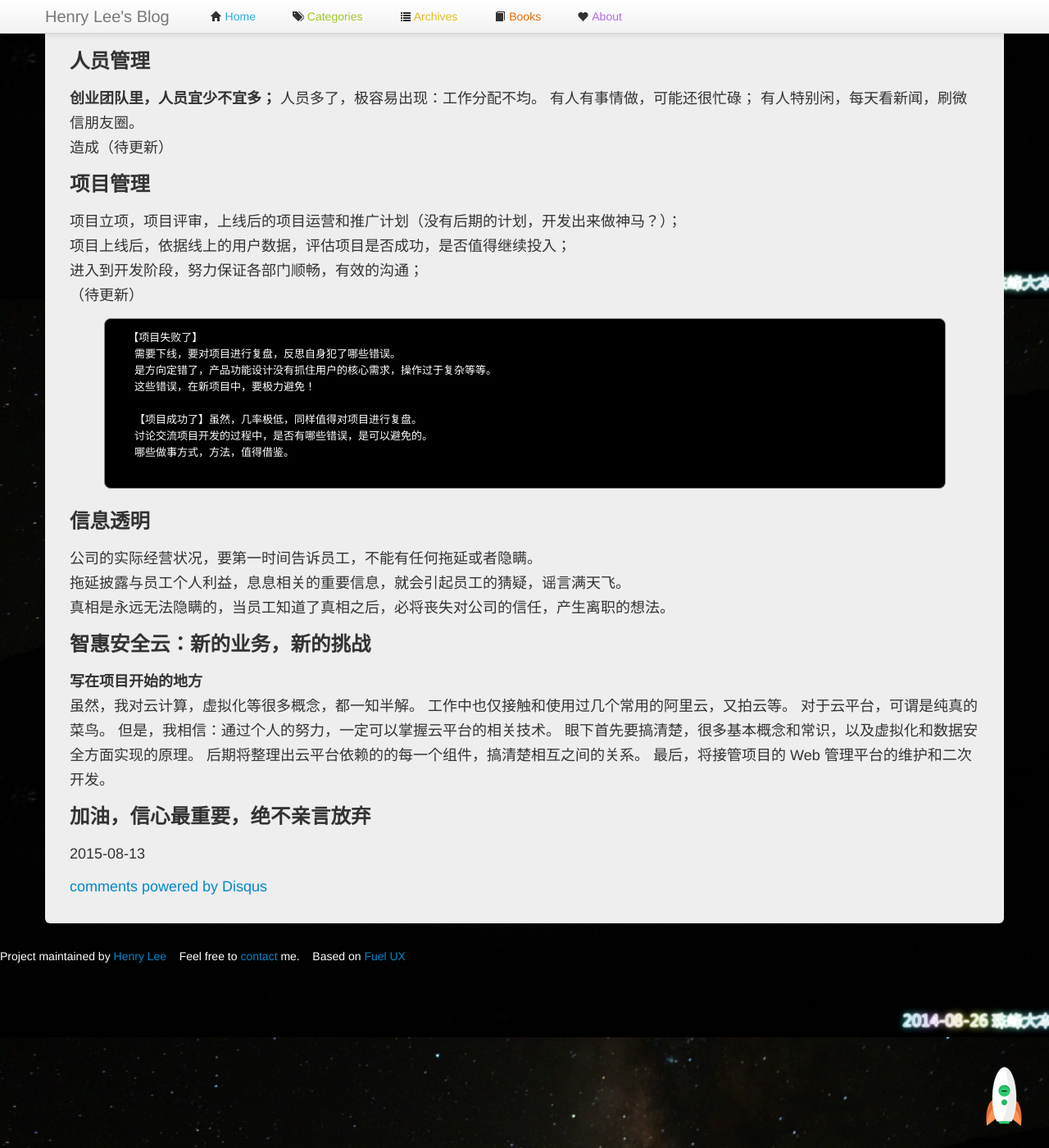
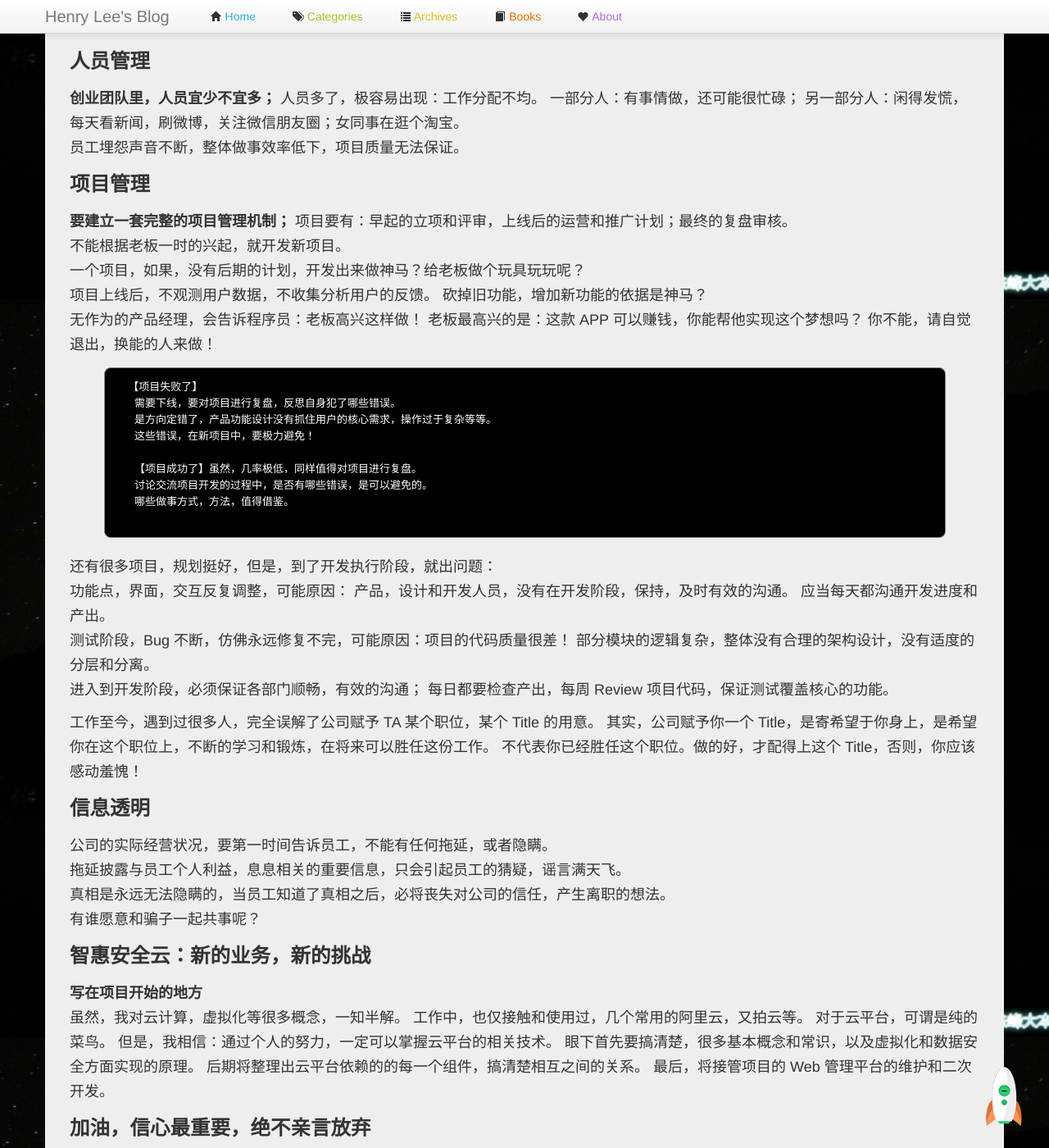
Before and after one commit to manageyp/manageyp.github.com, a Jekyll site: the page built from _posts/2015-08-13-back-to-unionpaysmart-taking-challenges-in-data-security-cloud.html, in a window 1280 px wide and 1400 px high, scrolled down 535 px. Shown: the whole window at 82% size. Built offline with Jekyll 4.4.1, drawn with Linux system fonts in a browser that asks for light colours; comment, search, counter and statistics services are not loaded; some of the changed text lies outside the part shown.

Commit message:
[Change] back-to-unionpaysmart-taking-challenges-in-data-security-cloud

```diff
--- a/_posts/2015-08-13-back-to-unionpaysmart-taking-challenges-in-data-security-cloud.html
+++ b/_posts/2015-08-13-back-to-unionpaysmart-taking-challenges-in-data-security-cloud.html
@@ -24,7 +24,7 @@ record_on: 2015-08-13
 <h3>创业公司</h3>
 <p>
 一家创业公司，在成立之初，要对自己所在的行业，有充分的研究。
-是否占据了天时、地利、人和。</br>
+尽全力占据了天时、地利、人和。</br>
 
 <b>天时：</b>此时进入市场创业，是否是最佳的时机；</br>
 <b>地利：</b>明确自身拥有哪些，有利于创业成功的资源；</br>
@@ -44,23 +44,32 @@ record_on: 2015-08-13
 <b>创业团队里，人员宜少不宜多；</b>
 
 人员多了，极容易出现：工作分配不均。
-有人有事情做，可能还很忙碌；
-有人特别闲，每天看新闻，刷微信朋友圈。</br>
+一部分人：有事情做，还可能很忙碌；
+另一部分人：闲得发慌，每天看新闻，刷微博，关注微信朋友圈；女同事在逛个淘宝。</br>
 
-造成（待更新）
+员工埋怨声音不断，整体做事效率低下，项目质量无法保证。
 </p>
 
 
 <h3>项目管理</h3>
 <p>
-项目立项，项目评审，上线后的项目运营和推广计划（没有后期的计划，开发出来做神马？）；</br>
+<b>要建立一套完整的项目管理机制；</b>
 
-项目上线后，依据线上的用户数据，评估项目是否成功，是否值得继续投入；</br>
+项目要有：早起的立项和评审，上线后的运营和推广计划；最终的复盘审核。</br>
 
-进入到开发阶段，努力保证各部门顺畅，有效的沟通；</br>
+不能根据老板一时的兴起，就开发新项目。</br>
 
-（待更新）
+一个项目，如果，没有后期的计划，开发出来做神马？给老板做个玩具玩玩呢？</br>
+
+项目上线后，不观测用户数据，不收集分析用户的反馈。
+砍掉旧功能，增加新功能的依据是神马？</br>
+
+无作为的产品经理，会告诉程序员：老板高兴这样做！
+老板最高兴的是：这款 APP 可以赚钱，你能帮他实现这个梦想吗？
+你不能，请自觉退出，换能的人来做！</br>
+
 </p>
+
 
 <p>
   <pre class="prettyprint lang-html">
@@ -76,11 +85,35 @@ record_on: 2015-08-13
 </p>
 
 
+<p>
+还有很多项目，规划挺好，但是，到了开发执行阶段，就出问题：</br>
+
+功能点，界面，交互反复调整，可能原因：
+产品，设计和开发人员，没有在开发阶段，保持，及时有效的沟通。
+应当每天都沟通开发进度和产出。</br>
+
+测试阶段，Bug 不断，仿佛永远修复不完，可能原因：项目的代码质量很差！
+部分模块的逻辑复杂，整体没有合理的架构设计，没有适度的分层和分离。</br>
+
+进入到开发阶段，必须保证各部门顺畅，有效的沟通；
+每日都要检查产出，每周 Review 项目代码，保证测试覆盖核心的功能。
+</p>
+
+
+<p>
+工作至今，遇到过很多人，完全误解了公司赋予 TA 某个职位，某个 Title 的用意。
+其实，公司赋予你一个 Title，是寄希望于你身上，是希望你在这个职位上，不断的学习和锻炼，在将来可以胜任这份工作。
+不代表你已经胜任这个职位。做的好，才配得上这个 Title，否则，你应该感动羞愧！</br>
+</p>
+
+
 <h3>信息透明</h3>
 <p>
-公司的实际经营状况，要第一时间告诉员工，不能有任何拖延或者隐瞒。</br>
-拖延披露与员工个人利益，息息相关的重要信息，就会引起员工的猜疑，谣言满天飞。</br>
-真相是永远无法隐瞒的，当员工知道了真相之后，必将丧失对公司的信任，产生离职的想法。
+公司的实际经营状况，要第一时间告诉员工，不能有任何拖延，或者隐瞒。</br>
+拖延披露与员工个人利益，息息相关的重要信息，只会引起员工的猜疑，谣言满天飞。</br>
+真相是永远无法隐瞒的，当员工知道了真相之后，必将丧失对公司的信任，产生离职的想法。</br>
+
+有谁愿意和骗子一起共事呢？
 </p>
 
 
@@ -88,9 +121,9 @@ record_on: 2015-08-13
 <h3>智惠安全云：新的业务，新的挑战</h3>
 <p>
   <b>写在项目开始的地方</b></br>
-  虽然，我对云计算，虚拟化等很多概念，都一知半解。
-  工作中也仅接触和使用过几个常用的阿里云，又拍云等。
-  对于云平台，可谓是纯真的菜鸟。
+  虽然，我对云计算，虚拟化等很多概念，一知半解。
+  工作中，也仅接触和使用过，几个常用的阿里云，又拍云等。
+  对于云平台，可谓是纯的菜鸟。
 
   但是，我相信：通过个人的努力，一定可以掌握云平台的相关技术。
   眼下首先要搞清楚，很多基本概念和常识，以及虚拟化和数据安全方面实现的原理。
@@ -100,3 +133,6 @@ record_on: 2015-08-13
 </p>
 
 <h3>加油，信心最重要，绝不亲言放弃</h3>
+<p><b>我不是回来养老的！</b>
+生命很短暂，我渴望自己的每一天，都过得有价值、有意义。回首往事的时候，能够很自豪的介绍自己的阅历。
+</p>
```
Also changed, not shown: other parts of _posts/2015-08-13-back-to-unionpaysmart-taking-challenges-in-data-security-cloud.html (+2 -2 lines).
